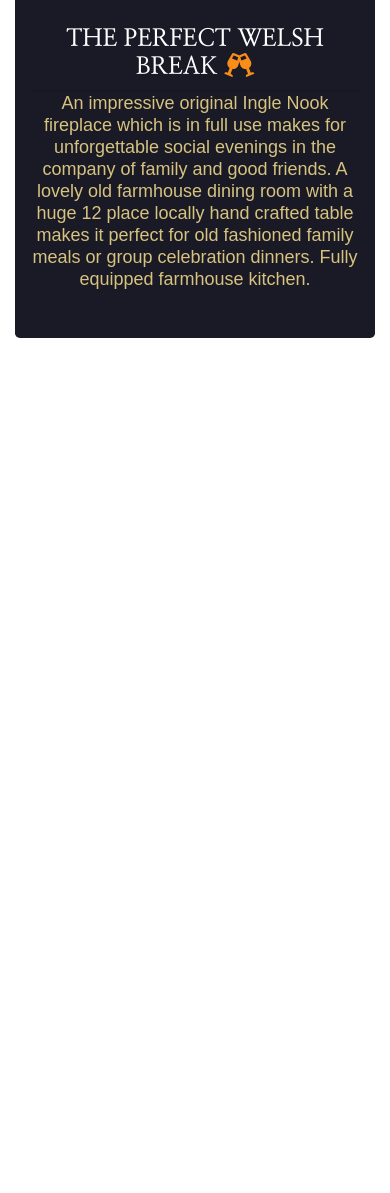
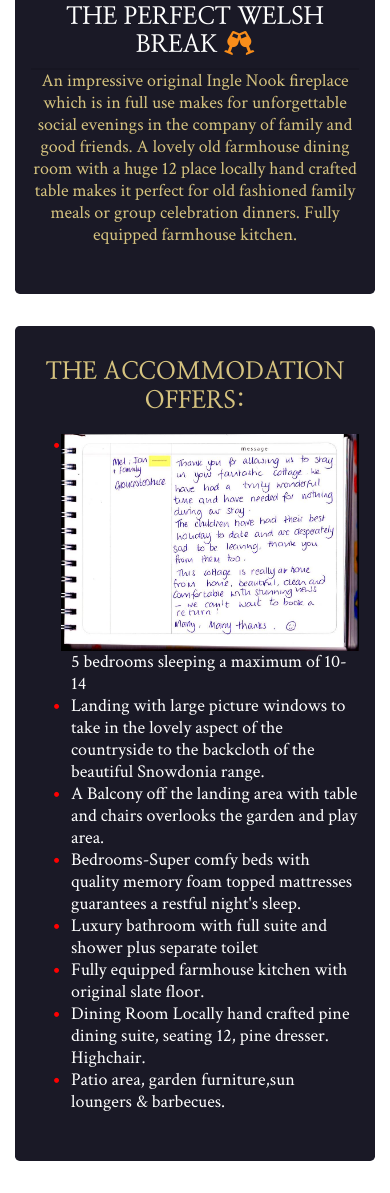
Before and after one commit to D-Lawson/milestone-project-1, a plain HTML site: page index.html in a window 390 px wide. Shown: the part 1413-2606 px from the top of the page. Before the commit the page ends 1783 px from the top, so only its background shows below. Drawn offline with nearby package versions, Linux system fonts and the light colour scheme.

Commit message:
Added accommodation features section, ordered list, image and media queries

```diff
--- a/assets/css/style.css
+++ b/assets/css/style.css
@@ -1,4 +1,6 @@
 @import url('https://fonts.googleapis.com/css2?family=Nanum+Myeongjo:wght@700&display=swap');
+
+@import url('https://fonts.googleapis.com/css2?family=Crimson+Text:ital,wght@0,400;0,700;1,400;1,700&display=swap');
 
 
 body{
@@ -57,6 +59,29 @@ nav .fas{
 .callout-padding{
     padding-bottom: 45px;
 }
+
+.list-text{
+    font-family: "Crimson Text", sans-serif;
+    color: white;
+    font-size: large;
+}
+
+ul {
+  list-style: none;
+}
+
+/* ------------------------------------Bullet style code obtained from https://www.w3schools.com/howto/howto_css_bullet_color.asp */
+
+.bullet-style:before {
+    content: "\2022";
+    color: red;
+    font-weight: bold;
+    display: inline-block;
+    width: 1em;
+    margin-left: -1em;
+}
+
+/* ------------------------------------Bullet style code ends */
 
 @media (min-width:1200px) {
 .line-1-padding{
@@ -123,6 +148,13 @@ nav .fas{
     font-family: "Nanum Myeongjo", sans-serif;
     color: white;
     font-size: 24px;
+}
+
+.h-style-3{
+    font-family: "Nanum Myeongjo", sans-serif;
+    color:rgb(214, 195, 127);
+    font-size: 24px;
+    padding-bottom: 10px;
 }
 
 
@@ -237,3 +269,29 @@ h2 i{
      display: none;
    }
 }
+
+.image-4-size{
+
+   padding-left: 30px;
+
+}
+
+
+@media (min-width:1200px){
+   .image-4-size{
+     height: 303.75px;
+
+   }
+}
+
+@media (min-width:992px)and (max-width: 1200px){
+   .image-4-size{
+     height: 253.125px;
+   }
+}
+
+@media (min-width:992px)and (max-width: 1200px){
+   .image-4-size{
+     height: 253.125px;
+   }
+}
--- a/index.html
+++ b/index.html
@@ -104,6 +104,7 @@
                 </div>
             </div>
         </div>
+
         <div>
             <div class="container">
                 <div class="row">
@@ -137,6 +138,42 @@
             </div>
         </div>
 
+        <div>
+            <div class="container">
+                <div class="row">
+                    <div class="col-md-12">
+
+                        <div class="jumbotron line-2-padding slate-fill text-wrap">
+                            <h2 class="h-style-3 text-center">
+                                THE ACCOMMODATION OFFERS:
+                            </h2>
+                            <img alt="Testimonial of previous guest to the cottage" src="assets/images/image-4.jpg"
+                                class="img-fluid image-4-size float-right" />
+
+                            <ul class="list-text">
+                                <li class="bullet-style">5 bedrooms sleeping a maximum of 10-14</li>
+                                <li class="bullet-style">Landing with large picture windows to take in the lovely aspect
+                                    of
+                                    the countryside to the backcloth of the beautiful Snowdonia range.</li>
+                                <li class="bullet-style">A Balcony off the landing area with table and chairs overlooks
+                                    the
+                                    garden and play area.</li>
+                                <li class="bullet-style">Bedrooms-Super comfy beds with quality memory foam topped
+                                    mattresses guarantees a restful night's sleep.</li>
+                                <li class="bullet-style">Luxury bathroom with full suite and shower plus separate toilet
+                                </li>
+                                <li class="bullet-style">Fully equipped farmhouse kitchen with original slate floor.
+                                </li>
+                                <li class="bullet-style">Dining Room Locally hand crafted pine dining suite, seating 12,
+                                    pine dresser. Highchair.</li>
+                                <li class="bullet-style">Patio area, garden furniture,sun loungers & barbecues.</li>
+                            </ul>
+                        </div>
+                    </div>
+                </div>
+            </div>
+        </div>
+
     </section>
 
     <footer>
```
Also changed, not shown: assets/images/image-4.jpg (added).
